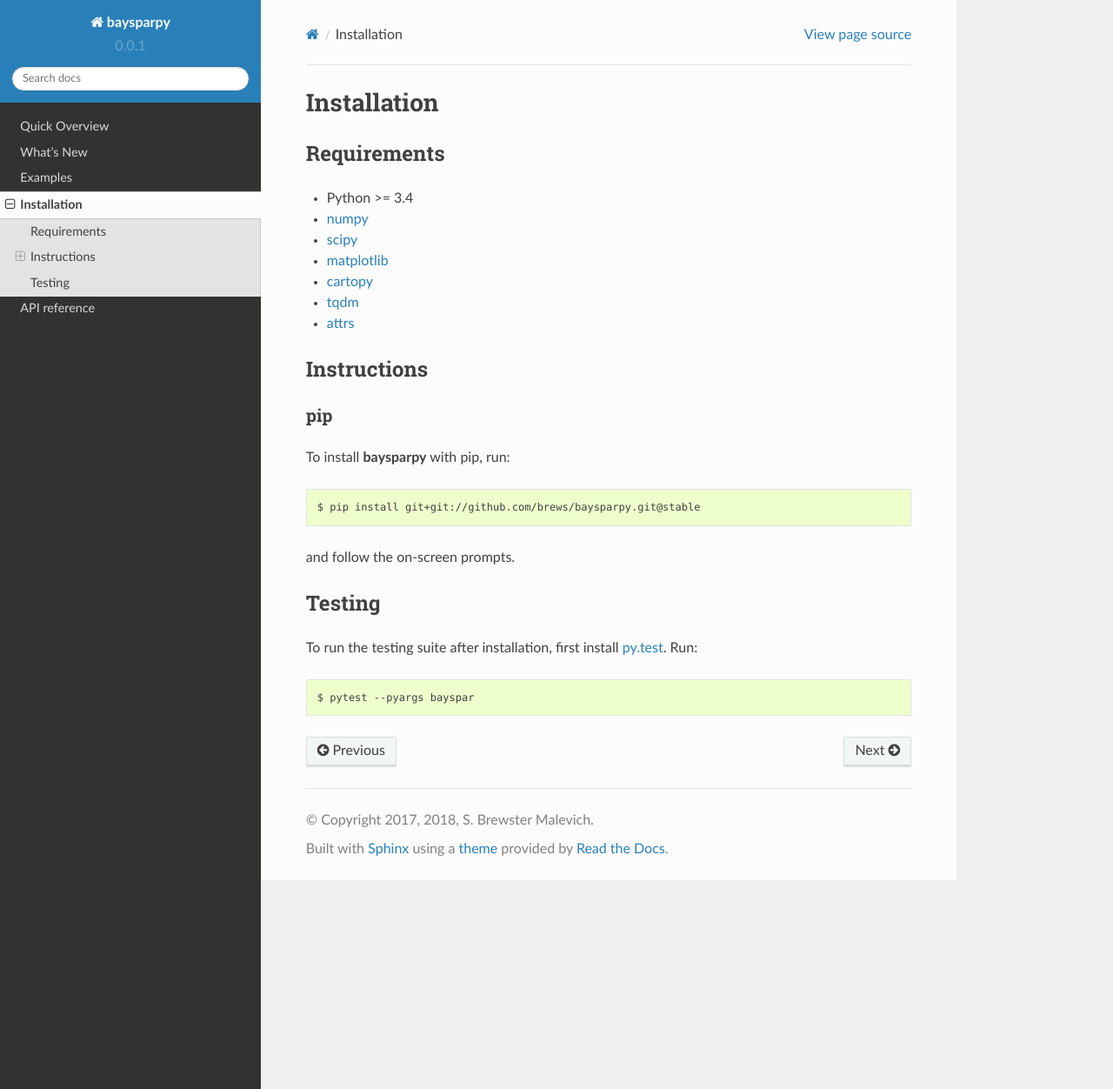
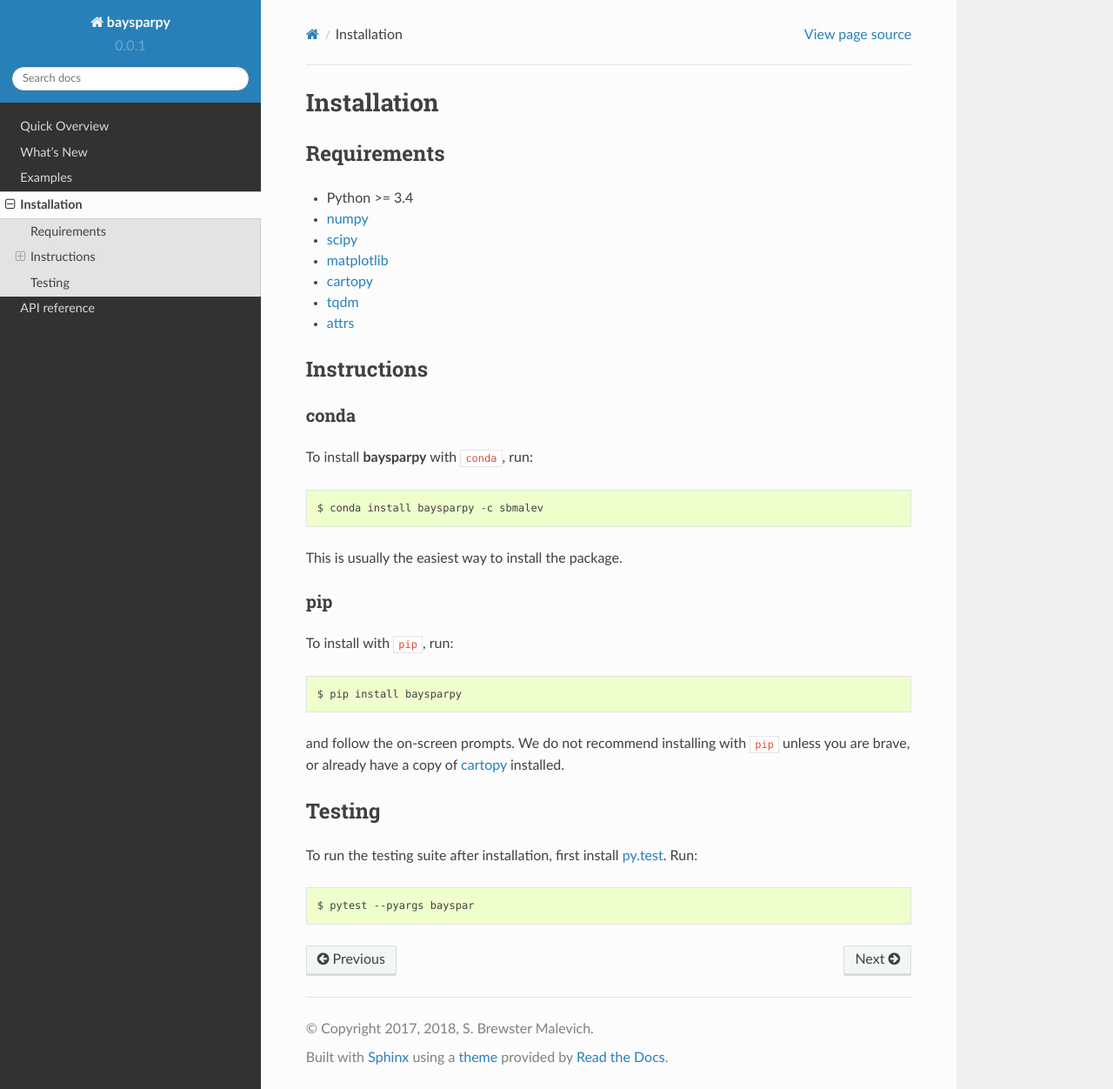
Before and after one commit to brews/baysparpy, a Sphinx documentation site: the page built from docs/installing.rst, in a window 1280 px wide and 1252 px high. Shown: the whole window at 87% size. Built offline with Sphinx 7.4.7 and the Read the Docs theme 2.0.0, drawn with Linux system fonts in a browser that asks for light colours; the version number is read from the project's files by our own code.

Commit message:
Add conda install instructions with other minor improvements.

```diff
--- a/docs/installing.rst
+++ b/docs/installing.rst
@@ -20,14 +20,24 @@
 Instructions
 ------------
 
+conda
+~~~~~
+
+To install **baysparpy** with ``conda``, run::
+
+    $ conda install baysparpy -c sbmalev
+
+This is usually the easiest way to install the package.
+
 pip
 ~~~
 
-To install **baysparpy** with pip, run::
+To install with ``pip``, run::
 
-    $ pip install git+git://github.com/brews/baysparpy.git@stable
+    $ pip install baysparpy
 
-and follow the on-screen prompts.
+and follow the on-screen prompts. We do not recommend installing with ``pip`` unless you are brave, or already have a copy of `cartopy <http://scitools.org.uk/cartopy/>`_ installed.
+
 
 Testing
 -------
--- a/docs/whats_new.rst
+++ b/docs/whats_new.rst
@@ -13,6 +13,7 @@
 - :py:attr:`Prediction.location` refactored to :py:attr:`Prediction.latlon` (`Issue #8 <https://github.com/brews/baysparpy/issues/8>`_).
 - Removed unused :py:attr:`Draws.alpha_samples_field` and :py:attr:`Draws.beta_samples_field` to cut down package size. Also, we dropped the maximum MCMC parameter ensemble size to 10,000 to further reduce size (`Issue #1 <https://github.com/brews/baysparpy/issues/1>`_).
 - Many ``assert`` errors replaced with full errors (`Issue #7 <https://github.com/brews/baysparpy/issues/7>`_).
+- Improved ``pip`` and ``conda`` install instructions (`Issue #6 <https://github.com/brews/baysparpy/issues/6>`_).
 
 Bug fixes
 ~~~~~~~~~
```
